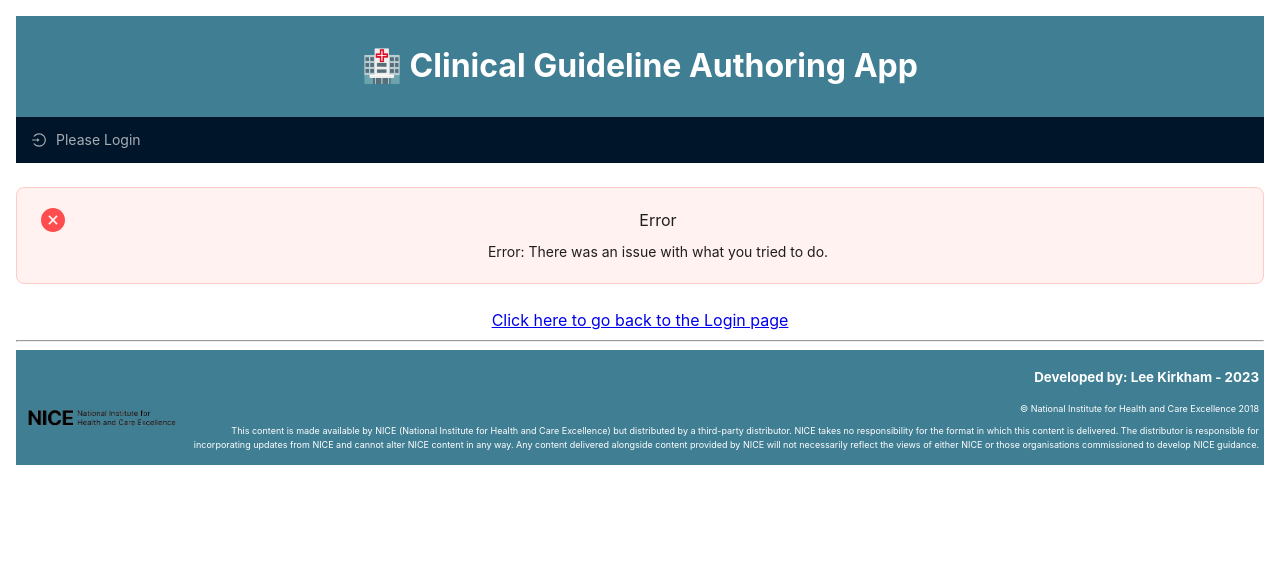
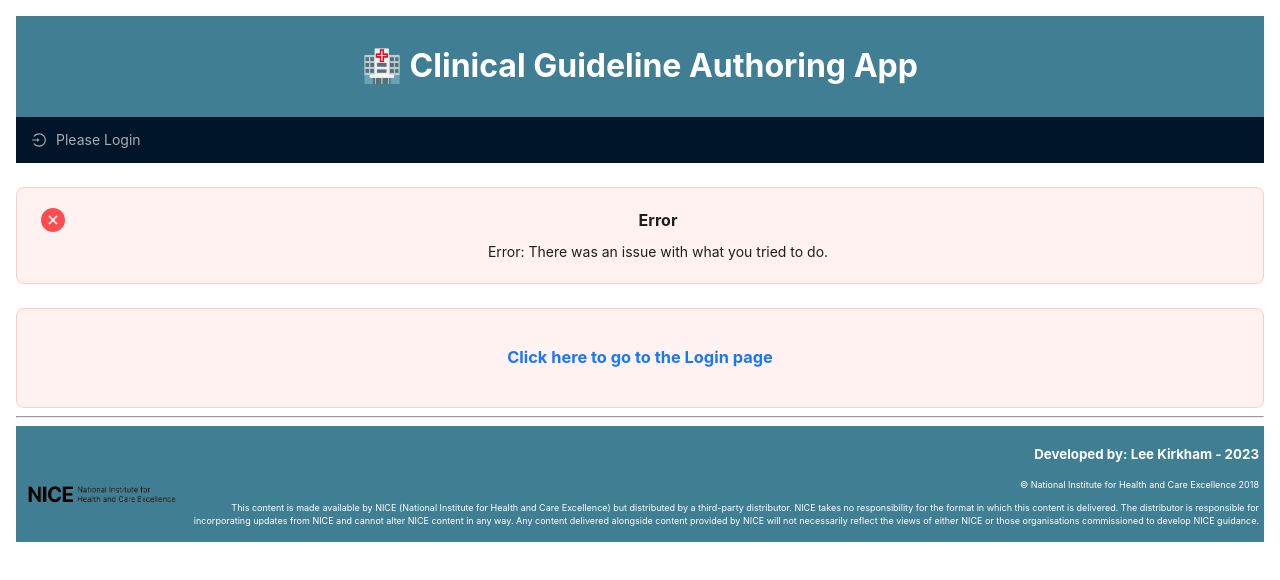
Before and after one commit to leekli/clinical-guideline-app-FE, a React (Vite) app: page /error in a window 1280 px wide. Shown: the top 580 px of the page. Built offline with nearby package versions, Linux system fonts and the light colour scheme.

Commit message:
slight amendments to error pages

```diff
--- a/src/components/Errors/ErrorPage.jsx
+++ b/src/components/Errors/ErrorPage.jsx
@@ -10,26 +10,46 @@ const ErrorPage = () => {
     return (
       <>
         <Alert
-          message="Error"
+          message={<strong>Error</strong>}
           description="Error: There was an issue with what you tried to do."
           type="error"
           showIcon
         />
         <br />
-        <Link to="/guidelines">Click here to go back to the Homepage</Link>
+        <Alert
+          description={
+            <Link to="/guidelines">
+              <h3>
+                <strong>
+                  Click here to go to the Home page / All Guidelines
+                </strong>
+              </h3>
+            </Link>
+          }
+          type="error"
+        />
       </>
     );
   } else {
     return (
       <>
         <Alert
-          message="Error"
+          message={<strong>Error</strong>}
           description="Error: There was an issue with what you tried to do."
           type="error"
           showIcon
         />
         <br />
-        <Link to="/">Click here to go back to the Login page</Link>
+        <Alert
+          description={
+            <Link to="/">
+              <h3>
+                <strong>Click here to go to the Login page</strong>
+              </h3>
+            </Link>
+          }
+          type="error"
+        />
       </>
     );
   }
--- a/src/components/Errors/NotLoggedIn.jsx
+++ b/src/components/Errors/NotLoggedIn.jsx
@@ -6,7 +6,7 @@ const NotLoggedInError = () => {
     <>
       <br />
       <Alert
-        message="Error"
+        message={<strong>Error</strong>}
         description="You must be logged in to access this page."
         type="error"
         showIcon
```
